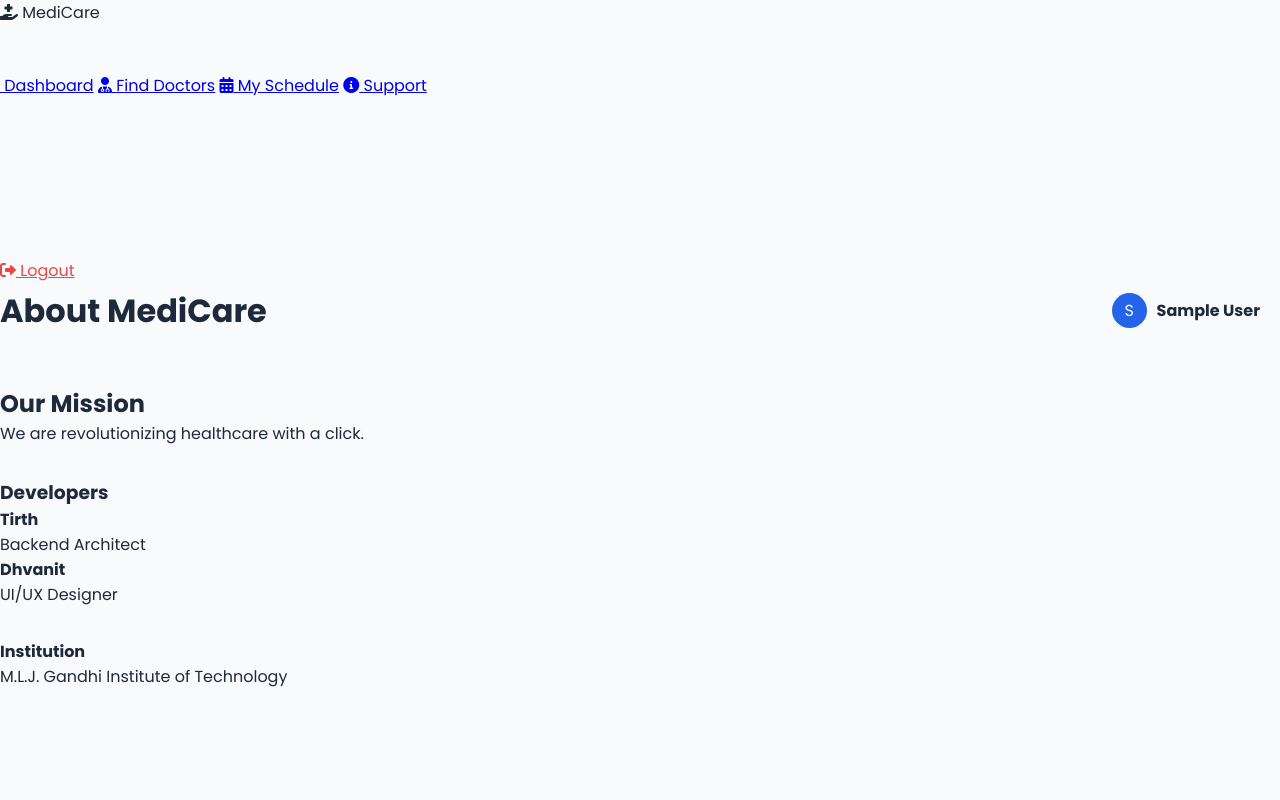
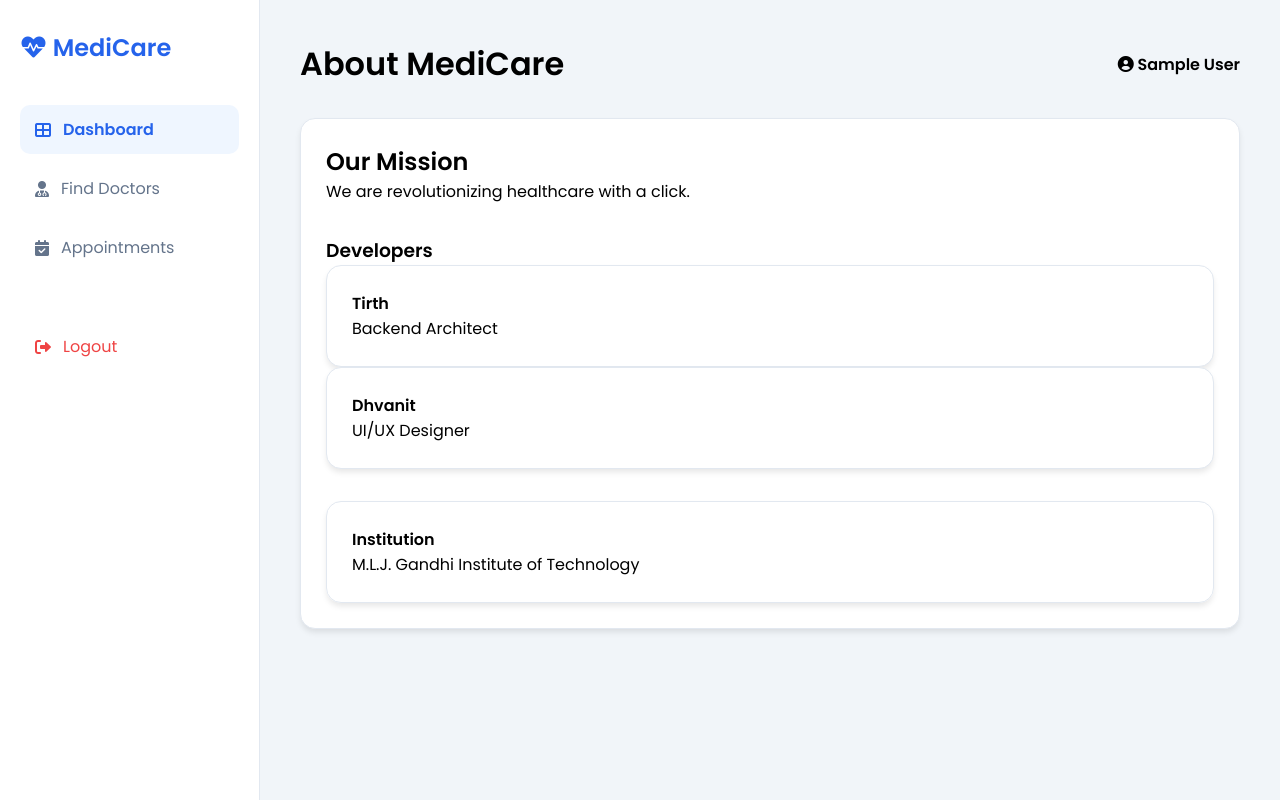
Before and after one commit to hereflorex/Medicare-project---by-florex-, a Flask app: page /about in a window 1280 px wide. Run offline with Flask 3, Linux system fonts and the light colour scheme; the visitor is signed in with stand-in values (Sample User, id 1).

Commit message:
Update base.html

```diff
--- a/templates/base.html
+++ b/templates/base.html
@@ -3,37 +3,38 @@
 <head>
     <meta charset="UTF-8">
     <title>MediCare Dashboard</title>
-    <link rel="stylesheet" href="{{ url_for('static', filename='css/style.css') }}">
+    <link href="https://fonts.googleapis.com/css2?family=Poppins:wght@300;400;600&display=swap" rel="stylesheet">
     <link rel="stylesheet" href="https://cdnjs.cloudflare.com/ajax/libs/font-awesome/6.0.0/css/all.min.css">
+    <style>
+        :root { --primary: #2563eb; --sidebar: #ffffff; }
+        * { margin: 0; padding: 0; box-sizing: border-box; font-family: 'Poppins', sans-serif; }
+        body { display: flex; background: #f1f5f9; min-height: 100vh; }
+
+        .sidebar { width: 260px; background: var(--sidebar); border-right: 1px solid #e2e8f0; padding: 30px 20px; position: fixed; height: 100vh; }
+        .main { margin-left: 260px; flex: 1; padding: 40px; }
+
+        .nav-link { display: flex; align-items: center; gap: 12px; padding: 12px 15px; color: #64748b; text-decoration: none; border-radius: 10px; margin-bottom: 10px; transition: 0.3s; }
+        .nav-link:hover, .active { background: #eff6ff; color: var(--primary); font-weight: 600; }
+
+        .card { background: white; padding: 25px; border-radius: 15px; border: 1px solid #e2e8f0; box-shadow: 0 4px 6px -1px rgba(0,0,0,0.1); }
+        .btn { padding: 10px 20px; background: var(--primary); color: white; border: none; border-radius: 8px; cursor: pointer; }
+    </style>
 </head>
 <body>
-    <div class="app-container">
-        <aside class="sidebar">
-            <div class="logo" style="margin-bottom: 3rem;"><i class="fas fa-hand-holding-medical"></i> MediCare</div>
-            <a href="/dashboard"><i class="fas fa-grid-2"></i> Dashboard</a>
-            <a href="/doctors"><i class="fas fa-user-md"></i> Find Doctors</a>
-            <a href="/appointments"><i class="fas fa-calendar-alt"></i> My Schedule</a>
-            <a href="/about"><i class="fas fa-info-circle"></i> Support</a>
-            <div style="margin-top: auto; padding-top: 10rem;">
-                <a href="/logout" style="color: #ef4444;"><i class="fas fa-sign-out-alt"></i> Logout</a>
-            </div>
-        </aside>
+    <div class="sidebar">
+        <h2 style="color:var(--primary); margin-bottom: 40px;"><i class="fas fa-heartbeat"></i> MediCare</h2>
+        <a href="/dashboard" class="nav-link active"><i class="fas fa-th-large"></i> Dashboard</a>
+        <a href="/doctors" class="nav-link"><i class="fas fa-user-md"></i> Find Doctors</a>
+        <a href="/appointments" class="nav-link"><i class="fas fa-calendar-check"></i> Appointments</a>
+        <a href="/logout" class="nav-link" style="margin-top: 50px; color: #ef4444;"><i class="fas fa-sign-out-alt"></i> Logout</a>
+    </div>
 
-        <main class="main-content">
-            <header style="display:flex; justify-content:space-between; align-items:center; margin-bottom:3rem;">
-                <h1 class="animate">{% block title %}{% endblock %}</h1>
-                <div class="card animate" style="padding: 10px 20px; border-radius: 15px; display:flex; align-items:center; gap:10px">
-                    <div style="width:35px; height:35px; background:var(--primary); border-radius:50%; display:flex; align-items:center; justify-content:center; color:white">
-                        {{ session['user_name'][0] }}
-                    </div>
-                    <strong>{{ session['user_name'] }}</strong>
-                </div>
-            </header>
-            <div class="animate">
-                {% block content %}{% endblock %}
-            </div>
-        </main>
+    <div class="main">
+        <div style="display:flex; justify-content:space-between; align-items:center; margin-bottom:30px;">
+            <h1>{% block title %}{% endblock %}</h1>
+            <div style="font-weight:600;"><i class="fas fa-user-circle"></i> {{ session['user_name'] }}</div>
+        </div>
+        {% block content %}{% endblock %}
     </div>
-    <script src="{{ url_for('static', filename='js/main.js') }}"></script>
 </body>
 </html>
```
